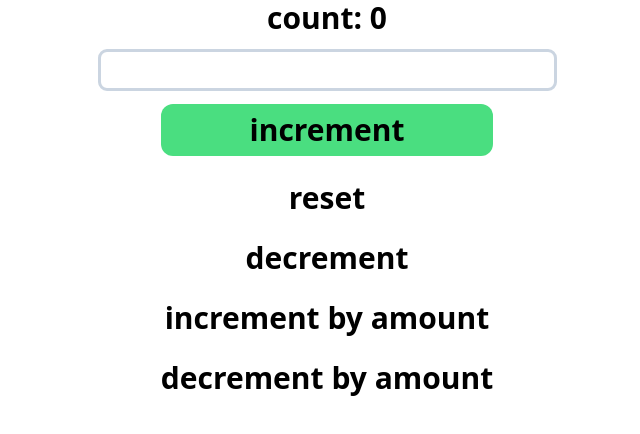
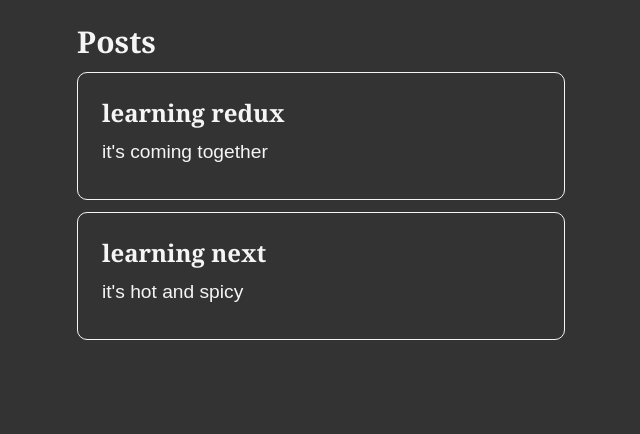
Before and after one commit to ochosteve08/Cyberdev, a React (Create React App) app: page / in a window 1280 px wide. Shown: the top 434 px of the page, without its empty margins (313-953 px from the left). Built offline with nearby package versions, Linux system fonts and the light colour scheme.

Commit message:
create post features

```diff
--- a/src/App.js
+++ b/src/App.js
@@ -1,10 +1,11 @@
-import Counter from "./features/counter/Counter";
+import PostList from "./features/posts/PostList";
+
 const App = () => {
 
 
   return (
-    <main className="text-3xl font-bold ">
-      <Counter />
+    <main className=" ">
+     <PostList/>
     </main>
   );
 };
--- a/src/app/store.js
+++ b/src/app/store.js
@@ -1,10 +1,12 @@
 import { configureStore } from "@reduxjs/toolkit";
-import counterReducer from '../features/counter/counterSlice'
+import counterReducer from "../features/counter/counterSlice";
+import postReducer from "../features/posts/postSlice";
 
- const store = configureStore({
-    reducer:{
-        counter: counterReducer
-    }
-})
+const store = configureStore({
+  reducer: {
+    counter: counterReducer,
+    posts: postReducer,
+  },
+});
 
-export default store
+export default store;
--- a/src/features/counter/counterSlice.js
+++ b/src/features/counter/counterSlice.js
@@ -4,7 +4,7 @@ const initialState = {
   count: 0,
 };
 
-export const counterSlice = createSlice({
+ const counterSlice = createSlice({
   name: "counter",
   initialState,
   reducers: {
--- /dev/null
+++ b/src/features/posts/PostList.js
@@ -0,0 +1,23 @@
+
+import { useSelector } from "react-redux";
+import { allPosts } from "./postSlice";
+
+const PostList = () => {
+  const posts = useSelector(allPosts);
+
+  const renderedPost = posts.map((post) => (
+    <article key={post.id}>
+      <h3  className="font-bold text-2xl">{post.title}</h3>
+      <p>{post.content.substring(0,100)}</p>
+    </article>
+  ));
+
+  return (
+    <section>
+      <h2 className="text-3xl font-bold">Posts</h2>
+      {renderedPost}
+    </section>
+  );
+};
+
+export default PostList;
--- /dev/null
+++ b/src/features/posts/postSlice.js
@@ -0,0 +1,19 @@
+import { createSlice } from "@reduxjs/toolkit";
+
+const initialState = [
+  { id: 1, title: "learning redux", content: "it's coming together" },
+  { id: 2, title: "learning next", content: "it's hot and spicy" },
+];
+const postSlice = createSlice({
+  name: "posts",
+  initialState,
+  reducers: {
+    addPost: (state, action) => {
+      state.push(action.payload);
+    },
+  },
+});
+
+export default postSlice.reducer;
+export const allPosts = (state) => state.posts;
+export const { addPost } = postSlice.actions;
--- a/src/index.css
+++ b/src/index.css
@@ -3,7 +3,7 @@
 @tailwind utilities;
 
 
-/* * {
+ * {
   margin: 0;
   padding: 0;
   box-sizing: border-box;
@@ -71,4 +71,4 @@ form {
   border: none;
   color: whitesmoke;
   font-size: 1rem;
-} */
+}
```
